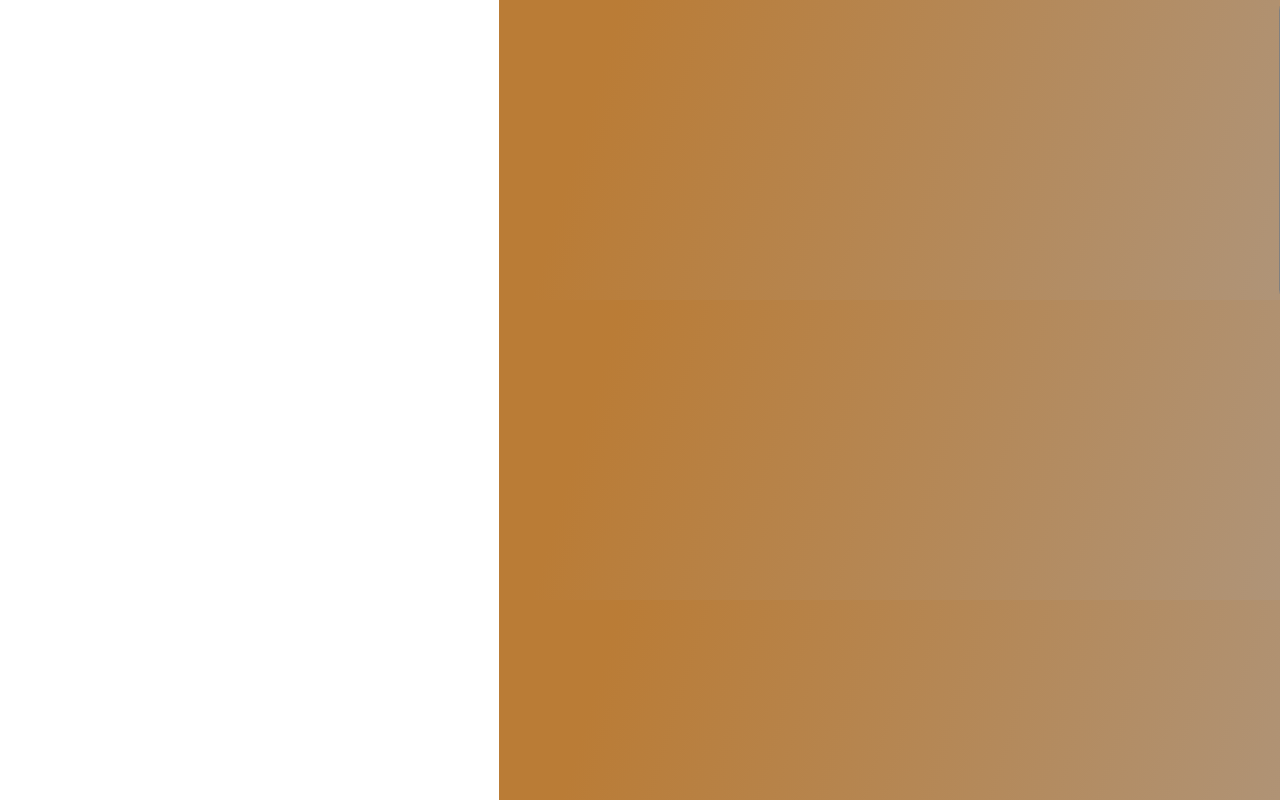
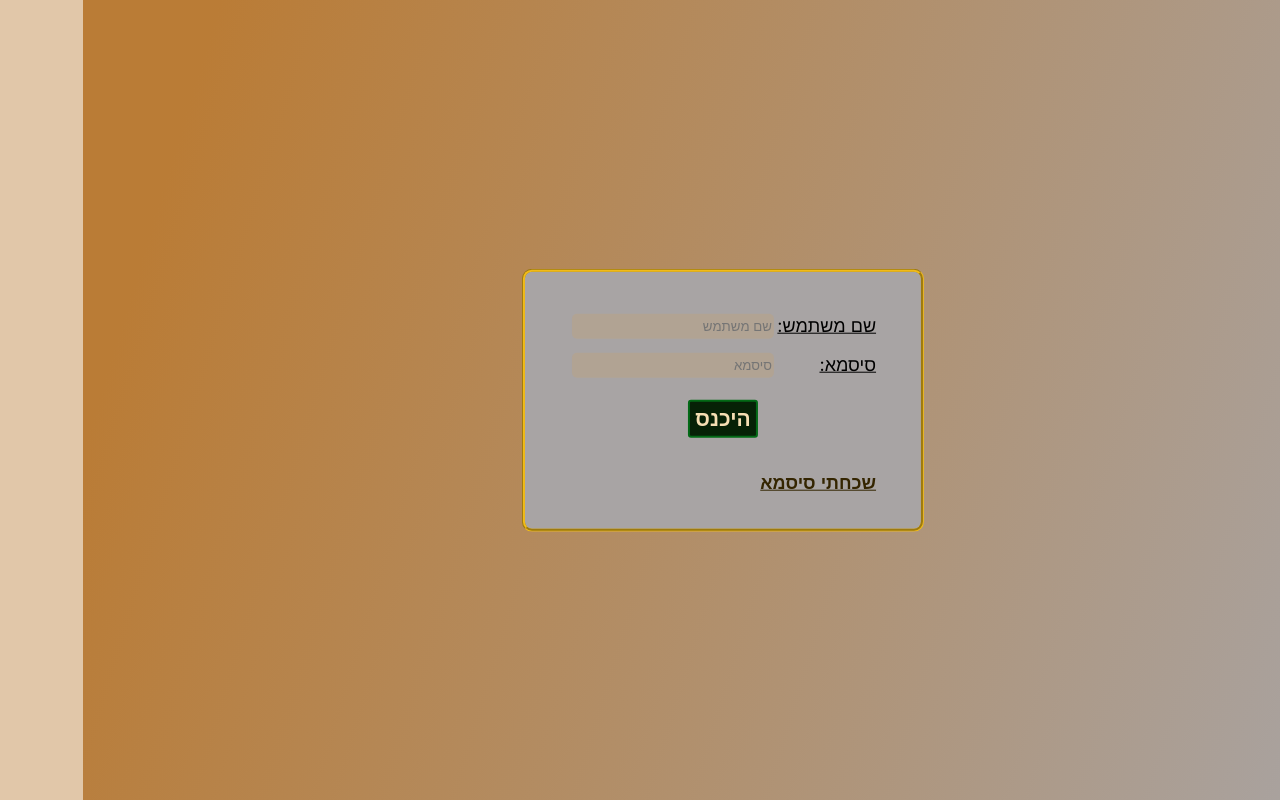
Before and after one commit to anz-davar/sync-contractor, a React (Vite) app: page /login in a window 1280 px wide. Built offline with nearby package versions, Linux system fonts and the light colour scheme.

Commit message:
- style fixes for login page

```diff
--- a/src/pages/Login.jsx
+++ b/src/pages/Login.jsx
@@ -1,44 +1,56 @@
-import { useState } from "react"
-
+import { useState } from "react";
+import { useNavigate } from "react-router-dom";
 
 export const Login = () => {
     const [userName, setUserName] = useState("");
     const [password, setPassword] = useState("");
 
-    //const handleChange = (ev) => {
-    //    const field = ev.target.name
-    //    const value = (ev.target.type === 'number') ? +ev.target.value : ev.target.value
-    //    setFields(prevFields => ({ ...prevFields, [field]: value }))
-    //}
+    const navigate = useNavigate();
 
-    const onLoginBtnClick = (ev) => {
-        ev.preventDefault()
-        console.log('pass', password);
-        console.log('user', userName);
 
+    const handleLogin = (ev) => {
+        ev.preventDefault();
+        console.log('Username:', userName);
+        console.log('Password:', password);
+
+        // TODO: Perform authentication (e.g., API call)
+        if (userName && password) {
+            navigate('/');
+        } else {
+            alert("אנא הזן שם משתמש וסיסמא");
         }
+    };
 
-    return <form className="login-main-container" onSubmit={ev => ev.preventDefault()}>
+    return (
+        <form className="login-main-container" onSubmit={(e) => handleLogin(e)}>
             <div className="login-sub-container">
-            <label className="login-label" >שם משתמש:</label>
+                <label className="login-label">שם משתמש:</label>
                 <input id="user-input"
                     type="text"
                     className="login-input"
+                    placeholder="שם משתמש"
                     value={userName}
-            onChange={(ev) => setUserName(ev.target.value)} />
+                    onChange={(ev) => setUserName(ev.target.value)}
+                />
             </div>
             <div className="login-sub-container">
-            <label className="login-label" >סיסמא:</label>
+                <label className="login-label">סיסמא:</label>
                 <input id="password-input"
                     type="password"
                     className="login-input"
+                    placeholder="סיסמא"
                     value={password}
-            onChange={(ev) => setPassword(ev.target.value)}/>
+                    onChange={(ev) => setPassword(ev.target.value)}
+                />
             </div>
 
-        <button className="login-btn" onClick={(ev)=> onLoginBtnClick(ev)}>היכנס</button>
+            <button type="submit" className="login-btn" >היכנס</button>
 
-            <button className="login-forgot-password">שכחתי סיסמא</button>
-
+            <button type="button"
+                className="login-forgot-password"
+                onClick={() => alert("שכחתי סיסמא עדיין לא מיושם")}>
+                שכחתי סיסמא
+            </button>
         </form>
-}
+    );
+};
--- a/src/styles/basics/_base.scss
+++ b/src/styles/basics/_base.scss
@@ -11,9 +11,11 @@
 html {
     font-family: montserrat, sans-serif;
     font-size: 18px;
+    background: #ba7c366c;
     color: black;
     line-height: 1.6;
     direction: rtl;
+    height: 100%;
 }
 
 a {
@@ -28,6 +30,7 @@ a {
 }
 
 body {
+    height: 100%;
     margin: 0;
     background: linear-gradient(107deg, #ba7c36 9%, #a8a4a4 100%);
     color: black;
@@ -74,12 +77,12 @@ input {
     border-radius: 7px;
     margin: 0 0 0 10px;
 
-    :hover {
+    &:hover {
         background: rgba(255, 153, 0, 0.481);
         border: #746e6e 1px solid;
     }
 
-    :focus-visible {
+    &:focus-visible {
         background: orange;
         border: #746e6e 1px solid;
     }
@@ -108,7 +111,7 @@ button {
     font-weight: 600;
     color: #342501;
 
-    :hover {
+    &:hover {
         cursor: pointer;
         background: rgba(10, 132, 93, 0.813);
     }
--- a/src/styles/pages/_login.scss
+++ b/src/styles/pages/_login.scss
@@ -3,18 +3,22 @@
     align-self: center;
     flex-direction: column;
     justify-content: center;
+    background: #a8a4a4;
+    padding: 30px;
+    border: rgb(241, 187, 24) groove 3px;
     align-items: center;
-    width: 500px;
-    height: 300px;
-    background-color: rgb(196, 195, 193);
-    border: 1px gray solid;
     border-radius: 10px;
+    position: absolute;
+    left: 50%;
+    top: 50%;
+    transform: translate(-50%, -50%);
 
     .login-sub-container {
         display: grid;
         align-items: flex-start;
         width: 100%;
         grid-template-columns: 1fr 2fr;
+        margin: 10px 10px 0 0;
         align-items: center;
         justify-items: flex-start;
 
--- a/src/styles/styles.scss
+++ b/src/styles/styles.scss
@@ -6,9 +6,9 @@
 // Components
 @import "cmps/header.scss";
 @import "cmps/workItem.scss";
+@import "cmps/newWorkModal.scss";
 
 //Pages
 @import "pages/managementTable.scss";
 @import "pages/login.scss";
 @import "pages/permissions.scss";
-@import "pages/newWorkModal.scss";
```
Also changed, not shown: src/styles/cmps/_newWorkModal.scss (renamed from src/styles/pages/_newWorkModal.scss). Lines whose indentation alone changed are shown as unchanged.
